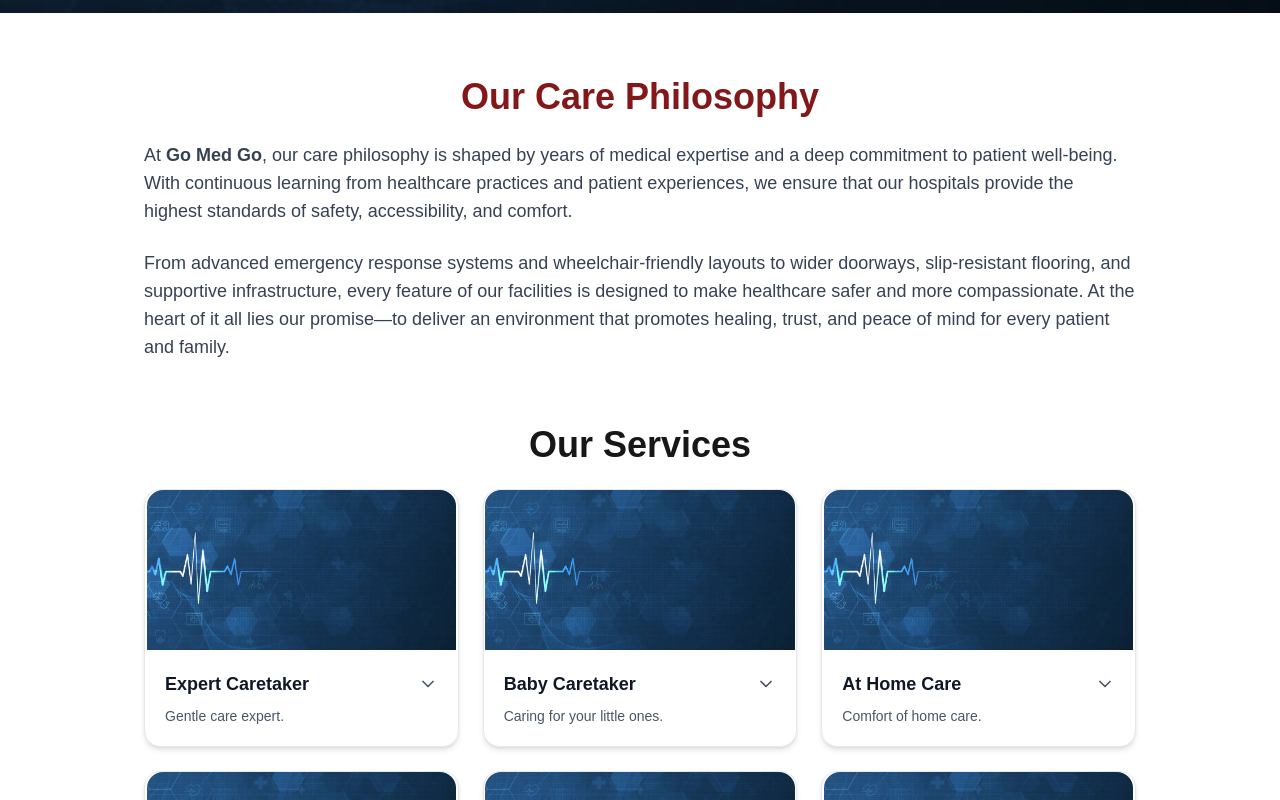
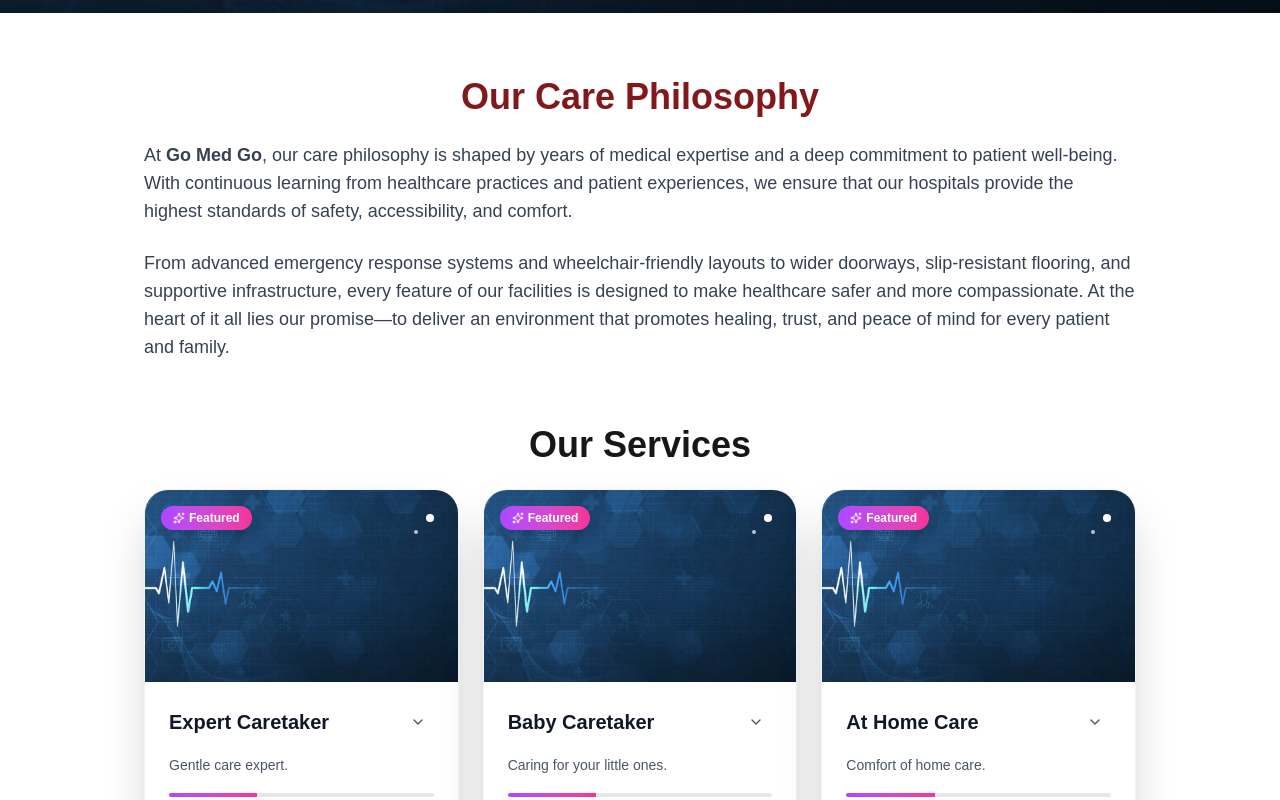
Before and after one commit to Ravi-medcapsky/GoMedGo-website, a Next.js app: page / in a window 1280 px wide. Shown: the part 2000-2800 px from the top of the page. Built offline with nearby package versions, Linux system fonts and the light colour scheme; no server answers.

Commit message:
change cards style

```diff
--- a/src/components/AnimatedCircleBtn.tsx
+++ b/src/components/AnimatedCircleBtn.tsx
@@ -3,7 +3,7 @@ import { motion } from "framer-motion";
 
 type AnimatedCircleBtnProps = {
   text: string;
-  icon: React.ElementType; // Accepts any React component
+  icon: React.ElementType;
 };
 
 export default function AnimatedCircleBtn({ text, icon: Icon }: AnimatedCircleBtnProps) {
@@ -25,7 +25,7 @@ export default function AnimatedCircleBtn({ text, icon: Icon }: AnimatedCircleBt
           className="absolute w-full h-full"
           initial={{ rotate: 0 }}
           whileHover={{ rotate: 180 }}
-          transition={{ duration: 0.8, ease: "easeInOut" }}
+          transition={{ duration: 0.5, ease: "easeInOut" }}
         >
           <path
             d="M50 5
@@ -50,7 +50,7 @@ export default function AnimatedCircleBtn({ text, icon: Icon }: AnimatedCircleBt
         {/* Dynamic Icon */}
         <Icon
           size={20}
-          className="text-red-800 relative z-10 transition-transform duration-500 group-hover:translate-x-1"
+          className="text-red-800 relative z-10 transition-transform duration-500 "
         />
       </motion.button>
     </div>
--- a/src/components/GlowCard.tsx
+++ b/src/components/GlowCard.tsx
@@ -1,9 +1,5 @@
-"use client";
-
 import { useState } from "react";
-import { motion, AnimatePresence } from "framer-motion";
-import Image from "next/image";
-import { ChevronDown } from "lucide-react";
+import { ChevronDown, ArrowRight, Sparkles } from "lucide-react";
 
 interface CardProps {
   title: string;
@@ -11,82 +7,140 @@ interface CardProps {
   image: string;
   alt?: string;
   details?: string;
+  badge?: string;
   onClick?: () => void;
 }
 
-export default function GlowCard({
+function GlowCard({
   title,
   description,
   image,
-  alt,
-  details = "More details about this service...",
+  details = "Discover cutting-edge solutions tailored to transform your business with innovative technology and seamless integration.",
+  badge = "Featured",
   onClick,
 }: CardProps) {
   const [expanded, setExpanded] = useState(false);
+  const [isHovered, setIsHovered] = useState(false);
 
   return (
-    <motion.div
-      layout
-      whileHover={{ scale: 1.03 }}
-      transition={{ type: "spring", stiffness: 300 }}
-      className="max-w-sm rounded-2xl border border-gray-200 shadow-md overflow-hidden
-                 bg-white cursor-pointer relative group rainbow-border"
-      onClick={() => setExpanded(!expanded)} // 👈 whole card clickable
+    <div
+      className="group relative max-w-sm cursor-pointer"
+      onMouseEnter={() => setIsHovered(true)}
+      onMouseLeave={() => setIsHovered(false)}
+      onClick={() => setExpanded(!expanded)}
     >
-      {/* Image */}
-      <div className="relative mx-auto h-40 w-[99%]">
-        <Image
-          src={image}
-          alt={alt || title}
-          fill
-          className="object-cover rounded-t-2xl"
+      {/* Animated background glow */}
+      <div
+        className={`absolute -inset-1 bg-gradient-to-r from-purple-600 via-pink-600 to-blue-600 rounded-3xl blur-sm opacity-0 group-hover:opacity-75 transition-all duration-700 ${
+          isHovered ? "animate-pulse" : ""
+        }`}
+      />
+
+      {/* Main card */}
+      <div className="relative bg-white dark:bg-gray-900 rounded-3xl overflow-hidden shadow-2xl border border-gray-100 dark:border-gray-800 transform transition-all duration-500 hover:scale-[1.02]">
+        {/* Badge */}
+        <div className="absolute top-4 left-4 z-20">
+          <div className="flex items-center gap-1 bg-gradient-to-r from-purple-500 to-pink-500 text-white text-xs font-semibold px-3 py-1 rounded-full shadow-lg">
+            <Sparkles className="w-3 h-3" />
+            {badge}
+          </div>
+        </div>
+
+        {/* Image container with overlay */}
+        <div className="relative h-48 overflow-hidden">
+          <div
+            className="absolute inset-0 bg-cover bg-center transition-transform duration-700 group-hover:scale-110"
+            style={{ backgroundImage: `url(${image})` }}
+          />
+          {/* Gradient overlay */}
+          <div className="absolute inset-0 bg-gradient-to-t from-black/50 via-transparent to-transparent opacity-60" />
+
+          {/* Floating elements */}
+          <div
+            className={`absolute top-6 right-6 w-2 h-2 bg-white rounded-full transition-all duration-500 ${
+              isHovered ? "scale-150 shadow-lg" : ""
+            }`}
+          />
+          <div
+            className={`absolute top-10 right-10 w-1 h-1 bg-white/70 rounded-full transition-all duration-700 ${
+              isHovered ? "scale-200" : ""
+            }`}
           />
         </div>
 
         {/* Content */}
-      <motion.div layout className="p-5 relative z-10">
-        <div className="flex justify-between items-center">
-          <h3 className="text-lg font-bold text-gray-900">{title}</h3>
+        <div className="p-6 space-y-4">
+          {/* Header */}
+          <div className="flex items-center justify-between">
+            <h3 className="text-xl font-bold text-gray-900 dark:text-white group-hover:text-transparent group-hover:bg-clip-text group-hover:bg-gradient-to-r group-hover:from-purple-600 group-hover:to-pink-600 transition-all duration-300">
+              {title}
+            </h3>
 
-          {/* Rotating Chevron */}
-          <motion.div
-            animate={{ rotate: expanded ? 180 : 0 }}
-            transition={{ duration: 0.3 }}
+            <div
+              className={`transform transition-all duration-300 p-2 rounded-full ${
+                expanded
+                  ? "rotate-180 bg-purple-100 dark:bg-purple-900"
+                  : "hover:bg-gray-100 dark:hover:bg-gray-800"
+              }`}
             >
-            <ChevronDown className="w-5 h-5 text-gray-600" />
-          </motion.div>
+              <ChevronDown className="w-4 h-4 text-gray-600 dark:text-gray-400" />
+            </div>
           </div>
 
-        <p className="text-sm text-gray-600 mt-2">{description}</p>
+          {/* Description */}
+          <p className="text-gray-600 dark:text-gray-300 text-sm leading-relaxed">
+            {description}
+          </p>
 
-        {/* Expandable Section */}
-        <AnimatePresence>
-          {expanded && (
-            <motion.div
-              key="details"
-              initial={{ opacity: 0, height: 0 }}
-              animate={{ opacity: 1, height: "auto" }}
-              exit={{ opacity: 0, height: 0 }}
-              transition={{ duration: 0.3 }}
-              className="mt-3 text-gray-700 text-sm"
+          {/* Progress indicator */}
+          <div className="w-full h-1 bg-gray-200 dark:bg-gray-700 rounded-full overflow-hidden">
+            <div
+              className={`h-full bg-gradient-to-r from-purple-500 to-pink-500 transition-all duration-1000 ${
+                isHovered ? "w-full" : "w-1/3"
+              }`}
+            />
+          </div>
+
+          {/* Expandable content */}
+          <div
+            className={`overflow-hidden transition-all duration-500 ${
+              expanded ? "max-h-96 opacity-100" : "max-h-0 opacity-0"
+            }`}
           >
-              <p>{details}</p>
+            <div className="pt-4 space-y-4 border-t border-gray-100 dark:border-gray-800">
+              <p className="text-gray-700 dark:text-gray-300 text-sm leading-relaxed">
+                {details}
+              </p>
 
-              {/* CTA Button */}
+              {/* Action button */}
               <button
-                className="mt-4 bg-red-900 text-white px-4 py-2 rounded-full text-sm
-                           hover:bg-red-700 transition duration-300"
+                className="group/btn relative w-full bg-gradient-to-r from-purple-600 to-pink-600 hover:from-purple-700 hover:to-pink-700 text-white font-semibold py-3 px-6 rounded-xl transition-all duration-300 transform hover:scale-[1.02] shadow-lg hover:shadow-xl overflow-hidden"
                 onClick={(e) => {
-                  e.stopPropagation(); // prevent card toggle
+                  e.stopPropagation();
                   onClick?.();
                 }}
               >
+                {/* Button shine effect */}
+                <div className="absolute inset-0 bg-gradient-to-r from-transparent via-white/20 to-transparent transform -skew-x-12 -translate-x-full group-hover/btn:translate-x-full transition-transform duration-1000" />
+
+                <div className="relative flex items-center justify-center gap-2">
                   Learn More
+                  <ArrowRight className="w-4 h-4 transform group-hover/btn:translate-x-1 transition-transform duration-300" />
+                </div>
               </button>
-            </motion.div>
-          )}
-        </AnimatePresence>
-      </motion.div>
-    </motion.div>
+            </div>
+          </div>
+
+          {/* Bottom decorative line */}
+          <div
+            className={`h-0.5 bg-gradient-to-r from-purple-500 to-pink-500 transform origin-left transition-all duration-700 ${
+              isHovered ? "scale-x-100" : "scale-x-0"
+            }`}
+          />
+        </div>
+      </div>
+    </div>
   );
 }
+
+export default GlowCard;
--- a/src/components/Home.tsx
+++ b/src/components/Home.tsx
@@ -36,7 +36,7 @@ const Home: React.FC = () => {
     <>
       {/* Hero Section */}
       <motion.div
-        className="min-h-screen flex flex-col text-white px-4 bg-no-repeat bg-cover bg-center bg-black/60"
+        className="min-h-screen flex flex-col text-white px-4 bg-no-repeat bg-cover bg-center bg-[url('/atHome.png')]"
         variants={containerVariants}
         initial="hidden"
         animate="visible"
```
Also changed, not shown: public/image.jpg (added), 1 other file (tests, documents, lock files or other folders). Lines whose indentation alone changed are shown as unchanged.
